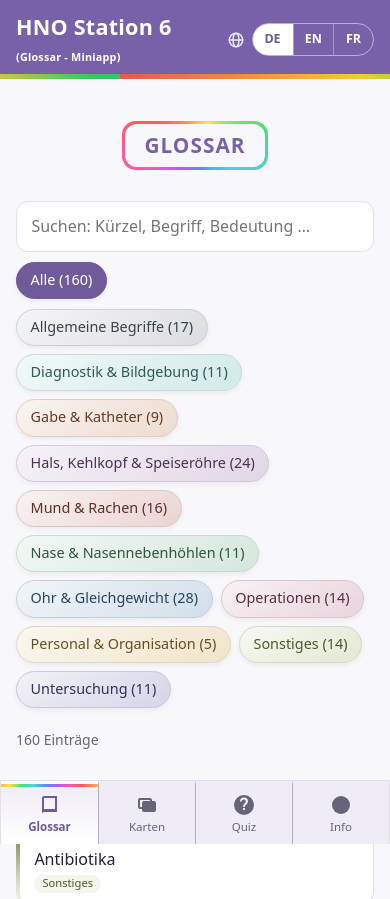
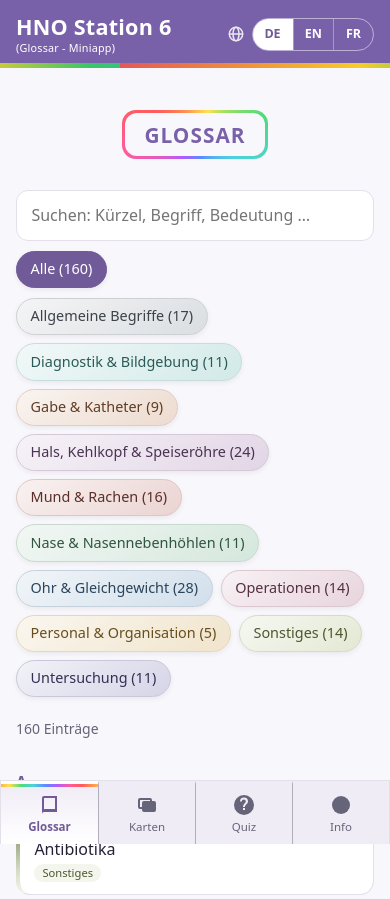
Before and after one commit to LucaGiona/hno_miniapp, a plain HTML site: page index.html in a window 390 px wide. Shown: the top 899 px of the page. Drawn offline with Linux system fonts and the light colour scheme.

Commit message:
Titelzusatz (Glossar - Miniapp) auf Mobilgeraeten in eigene Zeile
Statt mitten im Titel umzubrechen, steht der Zusatz unter 600px
Breite jetzt sauber als eigene Zeile unter 'HNO Station 6'.

```diff
--- a/js/main.js
+++ b/js/main.js
@@ -13,7 +13,7 @@ import { initHeaderHeight } from './header.js';
 import { initPwa } from './pwa.js';
 import { initAbout } from './about.js';
 
-const VERSION = '0.3.44';
+const VERSION = '0.3.45';
 
 /* Alles sprachabhängige neu beschriften (Start und Sprachwechsel) */
 function relabel() {
--- a/style.css
+++ b/style.css
@@ -190,6 +190,15 @@ h2 {
 /* Zusatz im Titel: die Hälfte der geerbten Titel-Schriftgröße. */
 .top h1 .span_title {
   font-size: 0.5em;
+}
+
+/* Mobil: Zusatz in eigener Zeile unter dem Titel statt mittendrin umzubrechen. */
+@media (max-width:600px) {
+  .top h1 .span_title {
+    display: block;
+    margin-top: .15rem;
+    font-weight: 500
+  }
 }
 
 .top-r {
--- a/sw.js
+++ b/sw.js
@@ -1,6 +1,6 @@
 /* Service Worker – Offline-Cache für die HNO Lernkarten.
    Bei jeder Änderung an einer App-Datei CACHE hochzählen, damit Geräte die neue Version holen. */
-const CACHE = 'hno-lernkarten-v0.3.44';
+const CACHE = 'hno-lernkarten-v0.3.45';
 const ASSETS = [
   './',
   'index.html',
```
